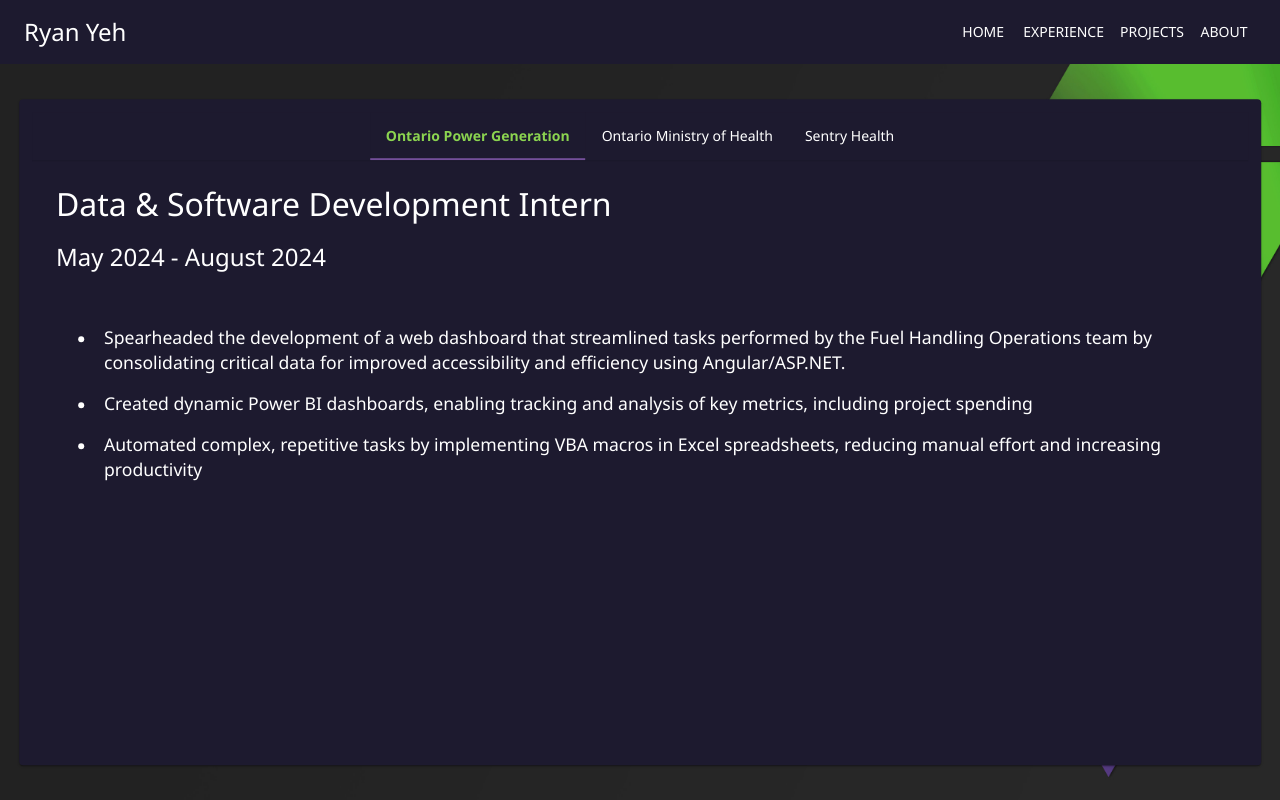
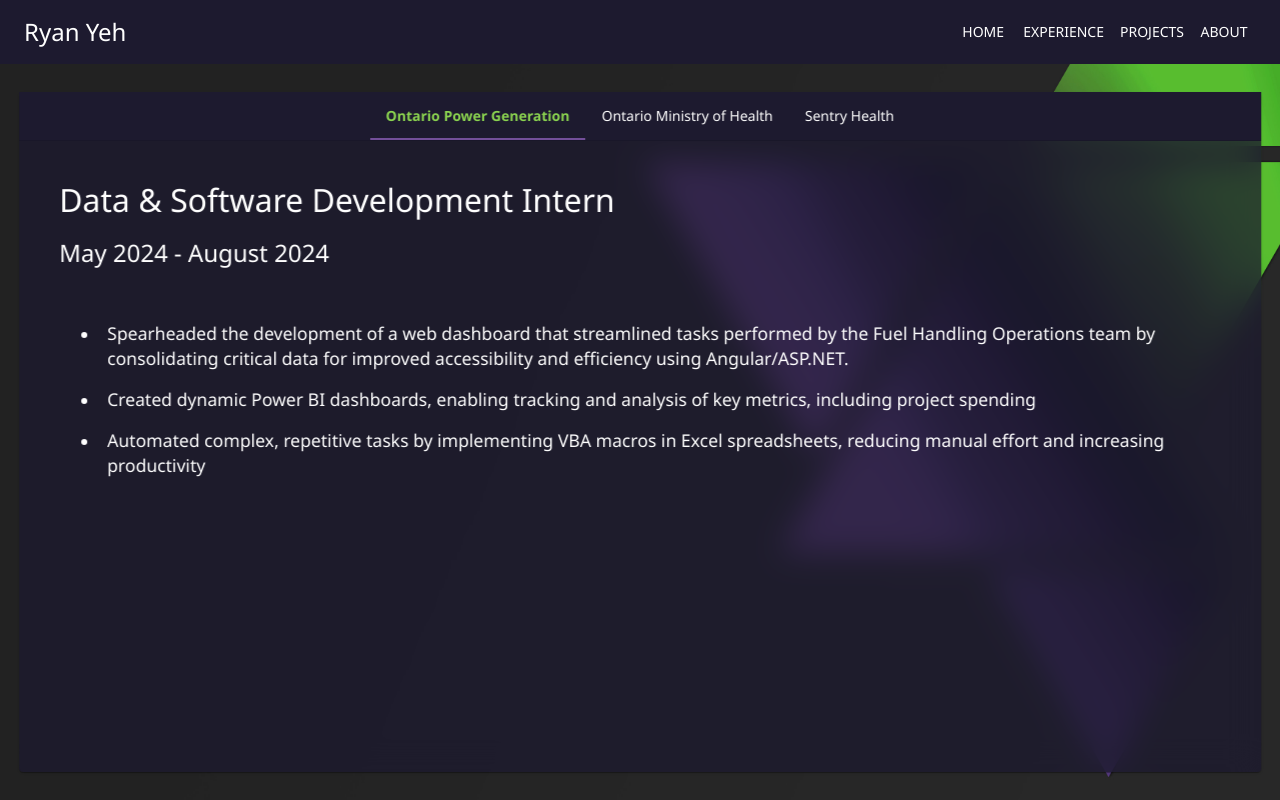
Before and after one commit to r-yeh/r-yeh.github.io, a React (Vite) app: page /#/experience in a window 1280 px wide. Built offline with nearby package versions, Linux system fonts and the light colour scheme.

Commit message:
changed background styling of experience panel and added initial motion

```diff
--- a/src/pages/Experience/index.jsx
+++ b/src/pages/Experience/index.jsx
@@ -2,12 +2,14 @@
 import Paper from '@mui/material/Paper';
 import Tabs from '@mui/material/Tabs';
 import Box from '@mui/material/Box';
+import {motion} from "motion/react";
 
 import '../../styles/common.css'
 import '../../styles/Experience.css'
 import CustomTab from '../../components/custom-tab/index.jsx';
 import ExperiencePanel from '../../components/experience-panel/index.jsx';
 import {opg_experience, ministry_experience, sentry_health_experience} from "../../constants/index.js";
+import {stagger} from "motion";
 
 const Experience = () => {
     const [value, setValue] = React.useState(0);
@@ -16,11 +18,32 @@
         setValue(newValue);
     };
 
+    const panelVariants = {
+        hidden: {
+            opacity: 0,
+        },
+        show: {
+            opacity: 1,
+            transition: {
+                duration: 0.8,
+            },
+        },
+    };
+
     return (
         <div className="page">
             <Paper
                 className="paper"
-                sx={{display: 'flex', flexDirection: 'column', backgroundColor: "primary.main"}}
+                sx={{
+                    display: 'flex',
+                    flexDirection: 'column',
+                    backgroundColor: "rgba(29, 26, 47, 0.75)",
+                    backdropFilter: 'blur(16px)'
+                }}
+                component={motion.div}
+                variants={panelVariants}
+                initial="hidden"
+                animate="show"
                 elevation={1}
             >
                 <Box sx={{width: '100%', borderBottom: 1, borderColor: 'divider', bgcolor: 'primary.main'}}>
--- a/src/styles/Experience.css
+++ b/src/styles/Experience.css
@@ -3,7 +3,6 @@
     top: calc(50% + 32px);
     left: 50%;
     transform: translate(-50%, -50%);
-    width: 95%;
-    height: 80%;
-    padding: 1%
+    width: 97%;
+    height: 85%;
 }
--- a/src/styles/ExperiencePanel.css
+++ b/src/styles/ExperiencePanel.css
@@ -2,6 +2,7 @@
     flex-grow: 1;
     display: flex;
     flex-direction: column;
+    padding: 1rem;
 }
 
 .experience-panel.hidden {
```
